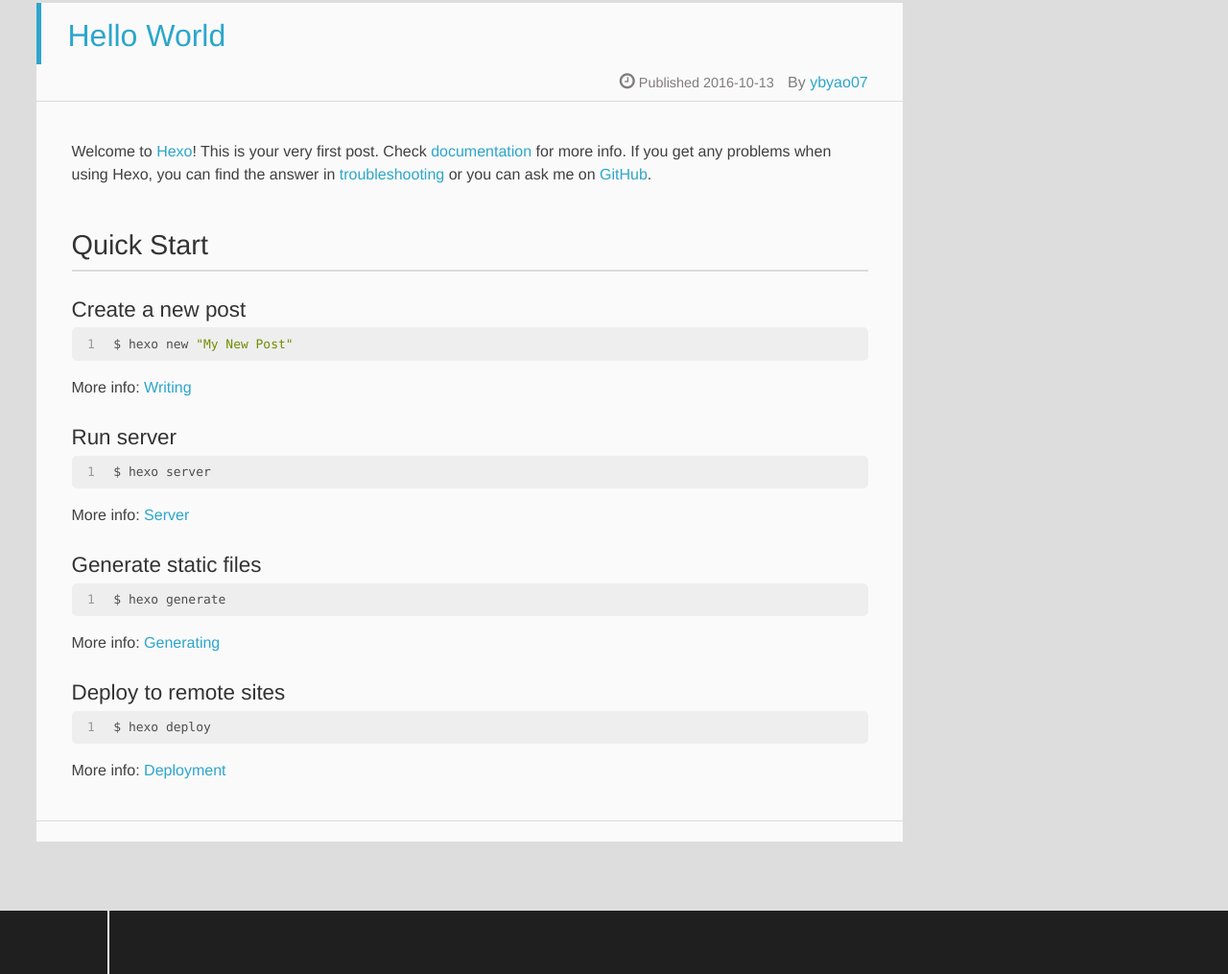
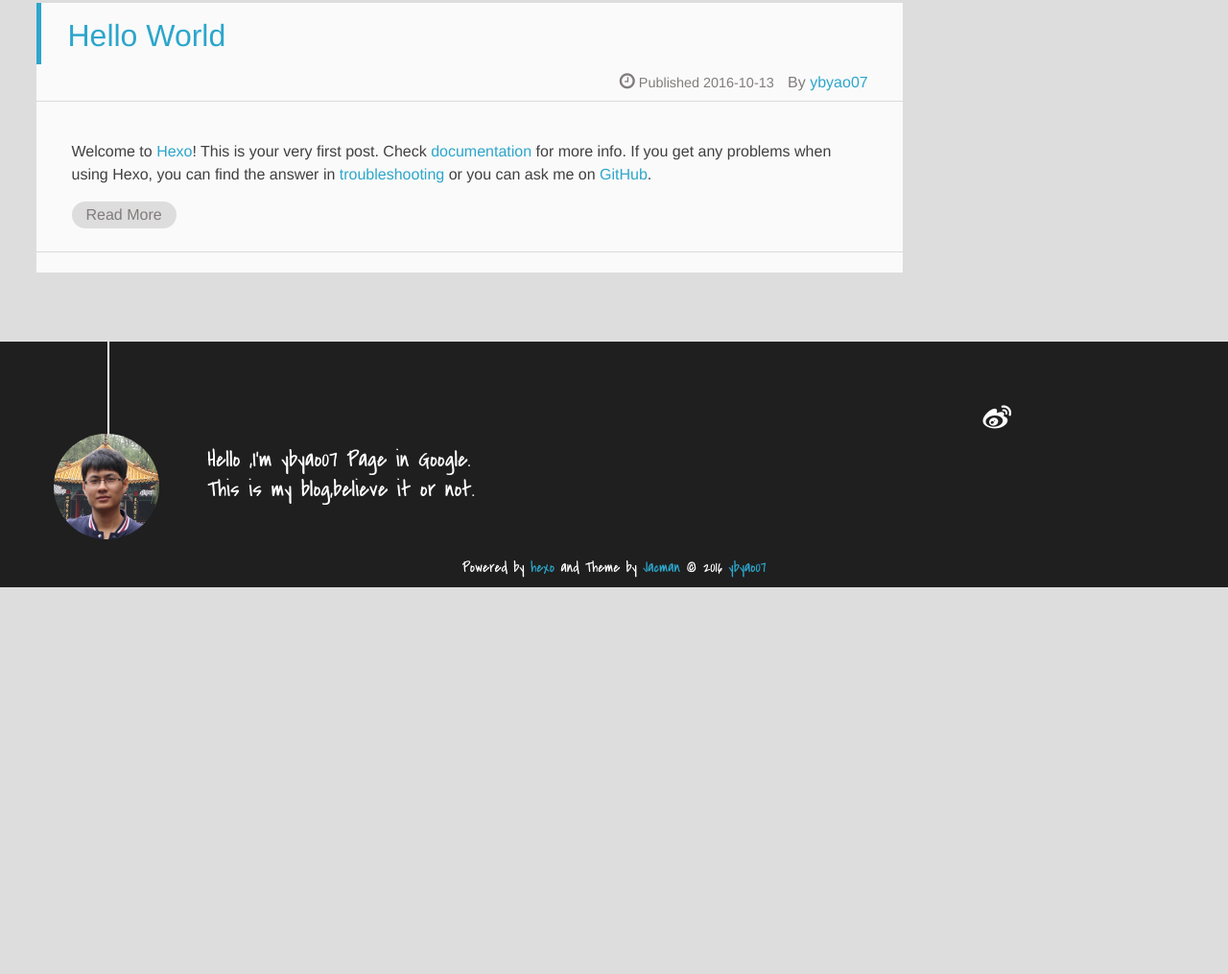
Before and after one commit to ybyao07/ybyao07.github.io, a plain HTML site: page index.html in a window 1280 px wide. Shown: the part 734-1749 px from the top of the page at 96% size. After the commit the page ends 1346 px from the top, so only its background shows below. Drawn offline with Linux system fonts and the light colour scheme; a script that the page names is missing.

Commit message:
Site updated: 2016-10-19 14:07:06

```diff
--- a/index.html
+++ b/index.html
@@ -147,19 +147,12 @@
 </header>
     <div class="article-content">
 
-        <p>Welcome to <a href="https://hexo.io/" target="_blank" rel="external">Hexo</a>! This is your very first post. Check <a href="https://hexo.io/docs/" target="_blank" rel="external">documentation</a> for more info. If you get any problems when using Hexo, you can find the answer in <a href="https://hexo.io/docs/troubleshooting.html" target="_blank" rel="external">troubleshooting</a> or you can ask me on <a href="https://github.com/hexojs/hexo/issues" target="_blank" rel="external">GitHub</a>.</p>
-<h2 id="Quick-Start"><a href="#Quick-Start" class="headerlink" title="Quick Start"></a>Quick Start</h2><h3 id="Create-a-new-post"><a href="#Create-a-new-post" class="headerlink" title="Create a new post"></a>Create a new post</h3><figure class="highlight bash"><table><tr><td class="gutter"><pre><div class="line">1</div></pre></td><td class="code"><pre><div class="line">$ hexo new <span class="string">"My New Post"</span></div></pre></td></tr></table></figure>
-<p>More info: <a href="https://hexo.io/docs/writing.html" target="_blank" rel="external">Writing</a></p>
-<h3 id="Run-server"><a href="#Run-server" class="headerlink" title="Run server"></a>Run server</h3><figure class="highlight bash"><table><tr><td class="gutter"><pre><div class="line">1</div></pre></td><td class="code"><pre><div class="line">$ hexo server</div></pre></td></tr></table></figure>
-<p>More info: <a href="https://hexo.io/docs/server.html" target="_blank" rel="external">Server</a></p>
-<h3 id="Generate-static-files"><a href="#Generate-static-files" class="headerlink" title="Generate static files"></a>Generate static files</h3><figure class="highlight bash"><table><tr><td class="gutter"><pre><div class="line">1</div></pre></td><td class="code"><pre><div class="line">$ hexo generate</div></pre></td></tr></table></figure>
-<p>More info: <a href="https://hexo.io/docs/generating.html" target="_blank" rel="external">Generating</a></p>
-<h3 id="Deploy-to-remote-sites"><a href="#Deploy-to-remote-sites" class="headerlink" title="Deploy to remote sites"></a>Deploy to remote sites</h3><figure class="highlight bash"><table><tr><td class="gutter"><pre><div class="line">1</div></pre></td><td class="code"><pre><div class="line">$ hexo deploy</div></pre></td></tr></table></figure>
-<p>More info: <a href="https://hexo.io/docs/deployment.html" target="_blank" rel="external">Deployment</a></p>
-
+        <p>Welcome to <a href="https://hexo.io/">Hexo</a>! This is your very first post. Check <a href="https://hexo.io/docs/">documentation</a> for more info. If you get any problems when using Hexo, you can find the answer in <a href="https://hexo.io/docs/troubleshooting.html">troubleshooting</a> or you can ask me on <a href="https://github.com/hexojs/hexo/issues">GitHub</a>.<br>
 
 
         <p class="article-more-link">
+
+            <a href="/2016/10/13/hello-world/#more">Read More</a>
 
        </p>
     </div>
```
Also changed, not shown: 2016/10/13/hello-world/index.html (+5 -8 lines).
